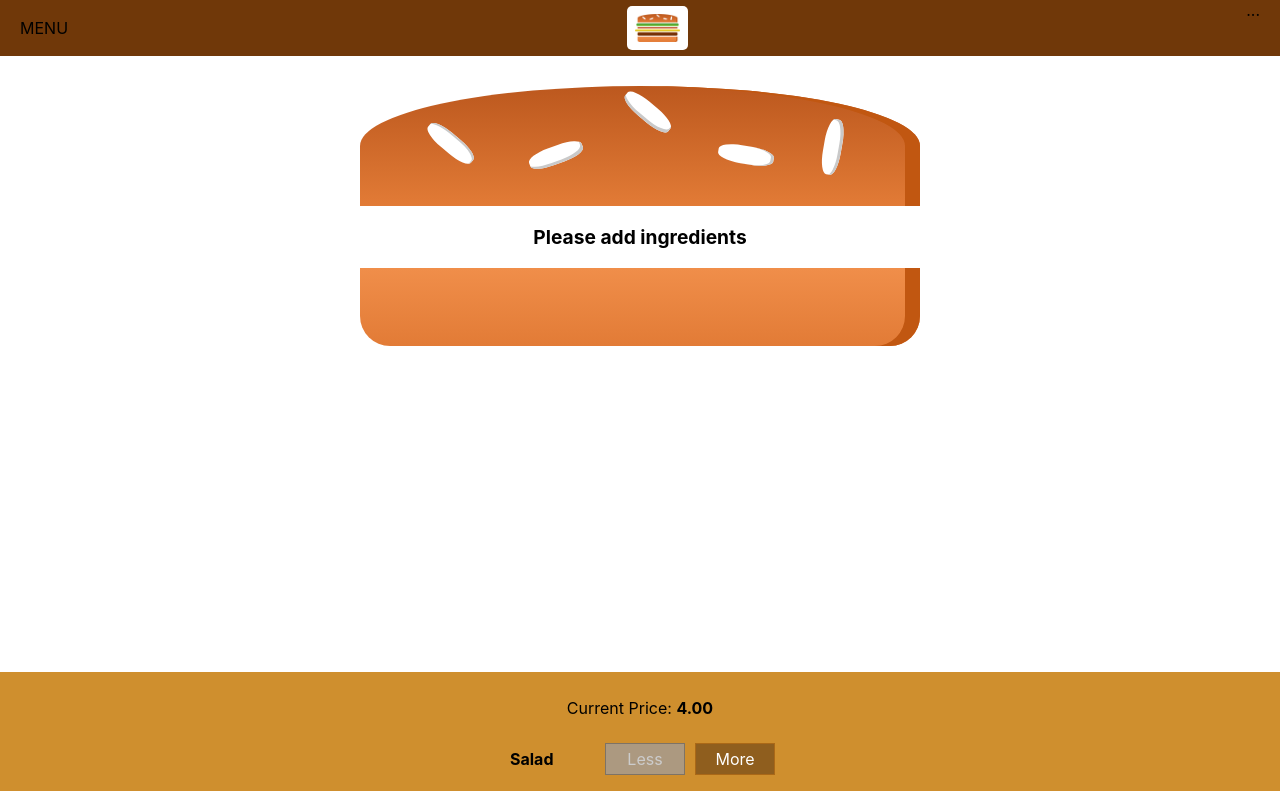
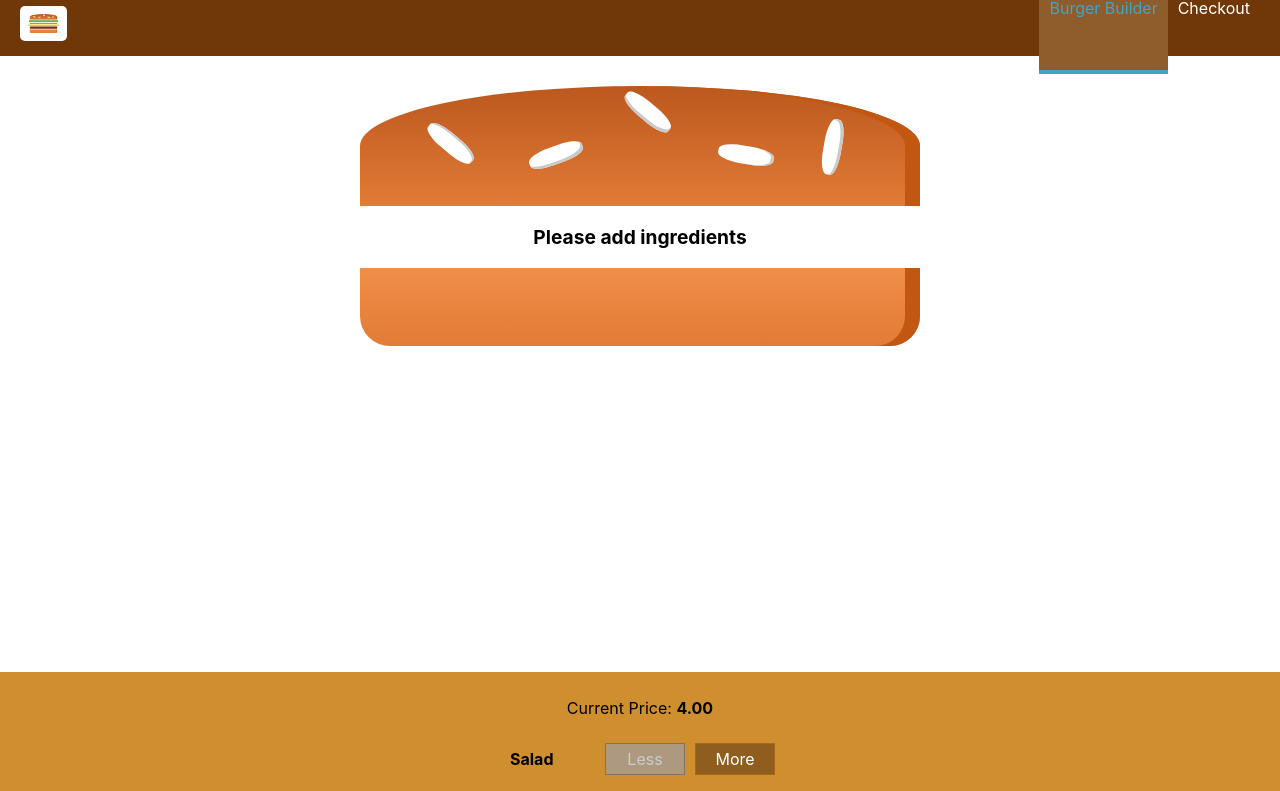
Before and after one commit to AlanAlv/burger-builder, a React (Create React App) app: page / in a window 1280 px wide. Shown: the top 791 px of the page. Built offline with nearby package versions, Linux system fonts and the light colour scheme.

Commit message:
DrawerToggle

```diff
--- a/src/components/Layout/Layout.js
+++ b/src/components/Layout/Layout.js
@@ -1,15 +1,36 @@
-import React from 'react';
+import React, {Component} from 'react';
 import Aux from '../../hoc/Auxiliary';
 import classes from './Layout.module.css';
-import Toolbar from '../Navigation/Toolbar/Toolbar'
+import Toolbar from '../Navigation/Toolbar/Toolbar';
+import SideDrawer from '../Navigation/SideDrawer/SideDrawer';
 
-const layout = (props) => (
-    <Aux>
-        <Toolbar />
-        <main className={classes.Content}>
-            {props.children}
-        </main>
-    </Aux>
-);
+class Layout extends Component {
+    state = {
+        showSideDrawer: false
+    }
 
-export default layout;
+    sideDrawerClosedHandler = () => {
+        this.setState({showSideDrawer: false});
+    }
+
+    sideDrawerToggleHandler = () => {
+        this.setState((prevState) => {
+            return {
+                showSideDrawer: !prevState.showSideDrawer
+            };
+        });
+    }
+
+    render () {
+        return(
+            <Aux>
+                <Toolbar drawerToggleClicked={this.sideDrawerToggleHandler}/>
+                <SideDrawer open={this.state.showSideDrawer} closed={this.sideDrawerClosedHandler}/>
+                <main className={classes.Content}>
+                    {this.props.children}
+                </main>
+            </Aux>
+        );
+    }
+}
+export default Layout;
--- a/src/components/Logo/Logo.js
+++ b/src/components/Logo/Logo.js
@@ -3,7 +3,7 @@ import classes from './Logo.module.css';
 import burgerLogo from '../../assets/images/burger-logo.png';
 
 const logo = (props) => (
-    <div className={classes.Logo}>
+    <div className={classes.Logo} style={{height: props.style}}>
         <img src={burgerLogo} alt="MyBurger" />
     </div>
 );
--- /dev/null
+++ b/src/components/Navigation/NavigationItems/NavigationItem.js/NavigationItem.js
@@ -0,0 +1,15 @@
+import React from 'react';
+import classes from './NavigationItem.module.css'
+
+const navigationItem = (props) => (
+    <li className={classes.NavigationItem}>
+        <a
+            href={props.link}
+            className={props.active ? classes.active : null}
+        >
+            {props.children}
+        </a>
+    </li>
+);
+
+export default navigationItem;
--- /dev/null
+++ b/src/components/Navigation/NavigationItems/NavigationItem.js/NavigationItem.module.css
@@ -0,0 +1,45 @@
+.NavigationItem {
+    margin: 10px 0;
+    box-sizing: border-box;
+    display: block;
+    width: 100%;
+}
+
+.NavigationItem a {
+    color: #8F5C2C;
+    text-decoration: none;
+    width: 100%;
+    padding: 16px 10px;
+    display: block;
+}
+
+.NavigationItem a:hover,
+.NavigationItem a:active,
+.NavigationItem a.active {
+    color: #40A4C8;
+}
+
+@media (min-width: 500px){
+    .NavigationItem {
+        margin: 0;
+        display: flex;
+        height: 100%;
+        width: auto;
+        align-items: center;
+    }
+
+    .NavigationItem a {
+        color: white;
+        height: 100%;
+        padding: 16px 10px;
+        border-bottom: 4px solid transparent;
+    }
+
+        .NavigationItem a:hover,
+        .NavigationItem a:active,
+        .NavigationItem a.active {
+            background-color: #8F5C2C;
+            border-bottom: 4px solid #40A4C8;
+            color: #40A4C8;
+    }
+}
--- /dev/null
+++ b/src/components/Navigation/NavigationItems/NavigationItems.js
@@ -0,0 +1,16 @@
+import React from 'react';
+import classes from './NavigationItems.module.css';
+import NavigationItem from './NavigationItem.js/NavigationItem'
+
+const navigationItems = (props) => (
+    <ul className={classes.NavigationItems}>
+        <NavigationItem link="/" active>
+            Burger Builder
+        </NavigationItem>
+        <NavigationItem >
+            Checkout
+        </NavigationItem>
+    </ul>
+);
+
+export default navigationItems;
--- /dev/null
+++ b/src/components/Navigation/NavigationItems/NavigationItems.module.css
@@ -0,0 +1,15 @@
+.NavigationItems {
+    margin: 0;
+    padding: 0;
+    list-style: none;
+    display: flex;
+    flex-flow: column;
+    align-items: center;
+    height: 100%;
+}
+
+@media (min-width: 500px){
+    .NavigationItems {
+        flex-flow: row;
+    }
+}
--- /dev/null
+++ b/src/components/Navigation/SideDrawer/DrawerToggle/DrawerToggle.js
@@ -0,0 +1,11 @@
+import React from 'react';
+import classes from './DrawerToggle.module.css'
+
+const drawerToggle = (props) => (
+    <div className={classes.DrawerToggle} onClick={props.clicked}>
+        <div></div>
+        <div></div>
+        <div></div>
+    </div>
+);
+export default drawerToggle;
--- /dev/null
+++ b/src/components/Navigation/SideDrawer/DrawerToggle/DrawerToggle.module.css
@@ -0,0 +1,23 @@
+.DrawerToggle {
+    width: 40px;
+    height: 100%;
+    display: flex;
+    flex-flow: column;
+    justify-content: space-around;
+    align-items: center;
+    padding: 10px 0;
+    box-sizing: border-box;
+    cursor: pointer;
+}
+
+.DrawerToggle div {
+    width: 90%;
+    height: 3px;
+    background-color: white;
+}
+
+@media (min-width: 500px) {
+    .DrawerToggle {
+        display: none;
+    }
+}
--- /dev/null
+++ b/src/components/Navigation/SideDrawer/SideDrawer.js
@@ -0,0 +1,29 @@
+import React from 'react';
+import classes from './SideDrawer.module.css';
+import Logo from '../../Logo/Logo';
+import NavigationItems from '../NavigationItems/NavigationItems';
+import Backdrop from '../../UI/Backdrop/Backdrop';
+import Aux from '../../../hoc/Auxiliary';
+
+const sideDrawer = (props) => {
+    let attachedClasses = [classes.SideDrawer, classes.Close];
+    if (props.open){
+        attachedClasses = [classes.SideDrawer, classes.Open];
+    }
+    return (
+        <Aux>
+            <Backdrop show={props.open} clicked={props.closed}/>
+            <div className={attachedClasses.join(' ')}>
+                <div className={classes.Logo}>
+                    <Logo/>
+                </div>
+                <nav>
+                    <NavigationItems />
+                </nav>
+            </div>
+        </Aux>
+    );
+
+};
+
+export default sideDrawer;
--- /dev/null
+++ b/src/components/Navigation/SideDrawer/SideDrawer.module.css
@@ -0,0 +1,33 @@
+.SideDrawer {
+    position: fixed;
+    width: 280px;
+    max-width: 70%;
+    height: 100%;
+    left: 0;
+    top: 0;
+    z-index: 200;
+    background-color: white;
+    padding: 32px 26px;
+    box-sizing: border-box;
+    transition: transform 0.3s ease-out;
+}
+
+@media (min-width: 500px){
+    .SideDrawer {
+        display: none;
+    }
+}
+
+.Open {
+    transform: translateX(0);
+}
+
+.Close {
+    transform: translateX(-100%);
+}
+
+
+.Logo {
+    height: 11%;
+    margin-bottom: 32px;
+}
--- a/src/components/Navigation/Toolbar/Toolbar.js
+++ b/src/components/Navigation/Toolbar/Toolbar.js
@@ -1,13 +1,17 @@
 import React from 'react';
 import classes from './Toolbar.module.css';
 import Logo from '../../Logo/Logo';
+import NavigationItems from '../NavigationItems/NavigationItems';
+import DrawerToggle from '../SideDrawer/DrawerToggle/DrawerToggle';
 
 const toolbar = (props) => (
     <header className={classes.Toolbar}>
-        <div>MENU</div>
-        <Logo />
-        <nav>
-            ...
+        <DrawerToggle clicked={props.drawerToggleClicked}/>
+        <div className={classes.Logo}>
+            <Logo/>
+        </div>
+        <nav className={classes.DesktopOnly}>
+            <NavigationItems />
         </nav>
     </header>
 );
--- a/src/components/Navigation/Toolbar/Toolbar.module.css
+++ b/src/components/Navigation/Toolbar/Toolbar.module.css
@@ -16,3 +16,13 @@
 .Toolbar nav {
     height: 100%;
 }
+
+.Logo {
+    height: 80%;
+}
+
+@media (max-width: 499px){
+    .DesktopOnly {
+        display: none;
+    }
+}
```
